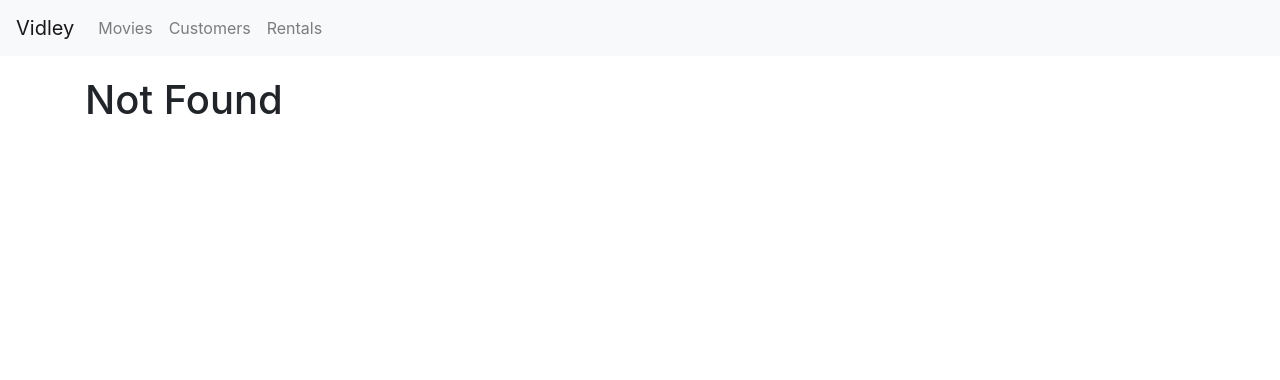
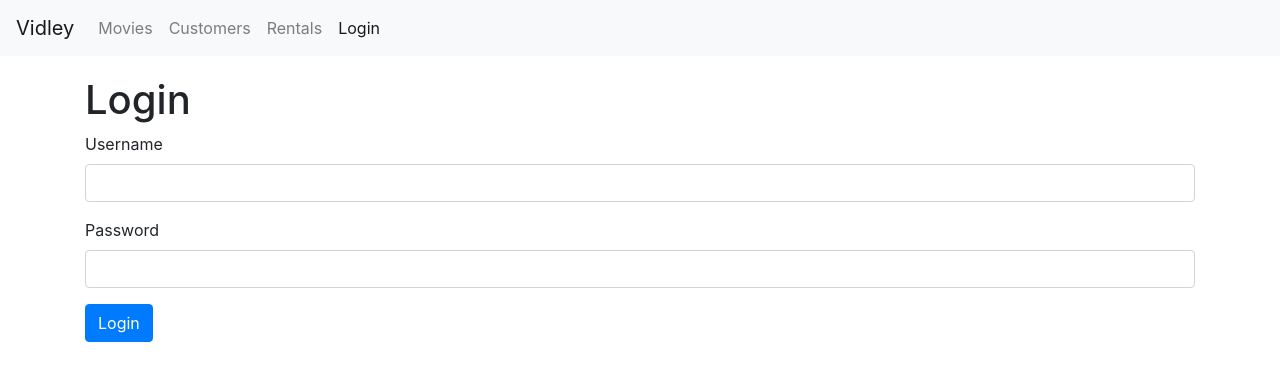
Before and after one commit to SnowGojira/vidly, a React (Create React App) app: page /login in a window 1280 px wide. Before the commit this address led to /notfound. Shown: the top 380 px of the page. Built offline with nearby package versions, Linux system fonts and the light colour scheme.

Commit message:
login form元件

```diff
--- a/src/App.js
+++ b/src/App.js
@@ -7,15 +7,16 @@
 import Rentals from "./components/rentals";
 import NotFound from "./components/notFound";
 import MovieDetails from "./components/movieDetails";
+import LoginForm from "./components/common/loginForm";
 function App() {
   return (
     <React.Fragment>
       <NavBar />
       <main className="container">
         <Switch>
+          <Route path="/login" component={LoginForm} />
           <Route path="/movies/:id" component={MovieDetails} />
           <Route path="/movies" component={Movies} />
-
           <Route path="/customers" component={Customers} />
           <Route path="/rentals" component={Rentals} />
           <Route path="/notfound" component={NotFound} />
--- /dev/null
+++ b/src/components/common/loginForm.jsx
@@ -0,0 +1,52 @@
+import React, { Component } from "react";
+class LoginForm extends Component {
+  state = {
+    account: { username: "", password: "" },
+  };
+  handleSubmit = (e) => {
+    e.preventDefault();
+    //call server
+    const { username } = this.state.account;
+    console.log(username);
+  };
+  handleChange = ({ currentTarget: input }) => {
+    const account = { ...this.state.account };
+    account[input.name] = input.value;
+    this.setState({ account });
+  };
+  render() {
+    const { account } = this.state;
+    return (
+      <div>
+        <h1>Login</h1>
+        <form onSubmit={this.handleSubmit}>
+          <div className="form-group">
+            <label htmlFor="username">Username</label>
+            <input
+              value={account.username}
+              onChange={this.handleChange}
+              name="username"
+              id="username"
+              type="text"
+              className="form-control"
+            />
+          </div>
+          <div className="form-group">
+            <label htmlFor="password">Password</label>
+            <input
+              value={account.password}
+              onChange={this.handleChange}
+              name="password"
+              id="password"
+              type="text"
+              className="form-control"
+            />
+          </div>
+          <button className="btn btn-primary">Login</button>
+        </form>
+      </div>
+    );
+  }
+}
+
+export default LoginForm;
--- a/src/components/navBar.jsx
+++ b/src/components/navBar.jsx
@@ -31,6 +31,9 @@
           <NavLink className="nav-item nav-link" to="/rentals">
             Rentals
           </NavLink>
+          <NavLink className="nav-item nav-link" to="/login">
+            Login
+          </NavLink>
         </ul>
       </div>
     </nav>
```
